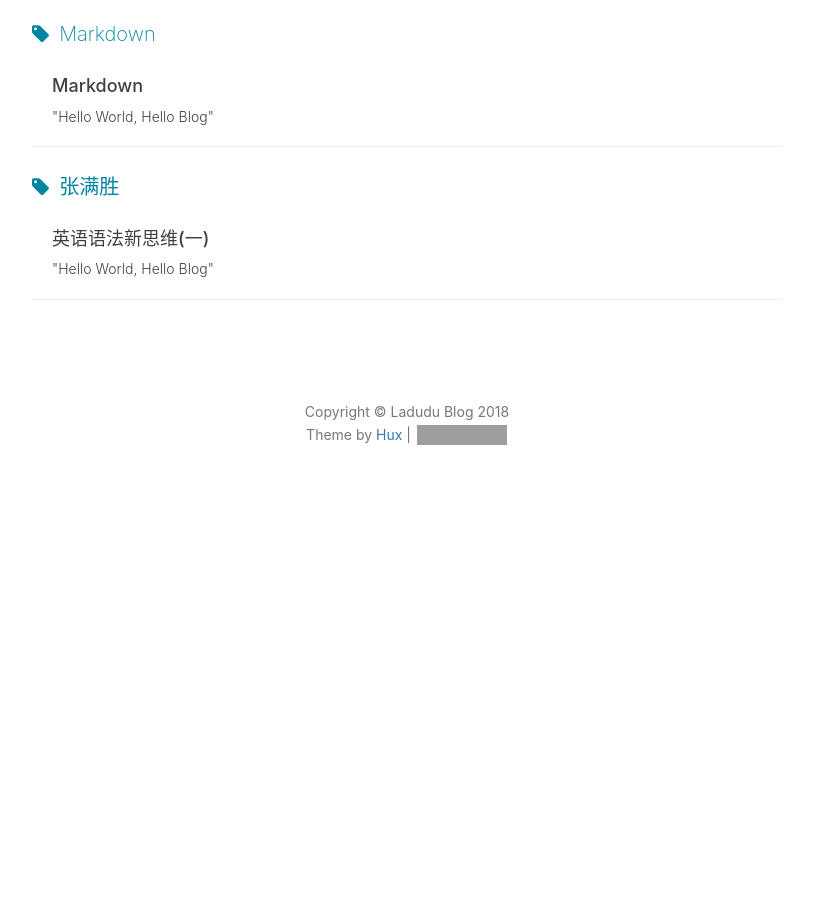
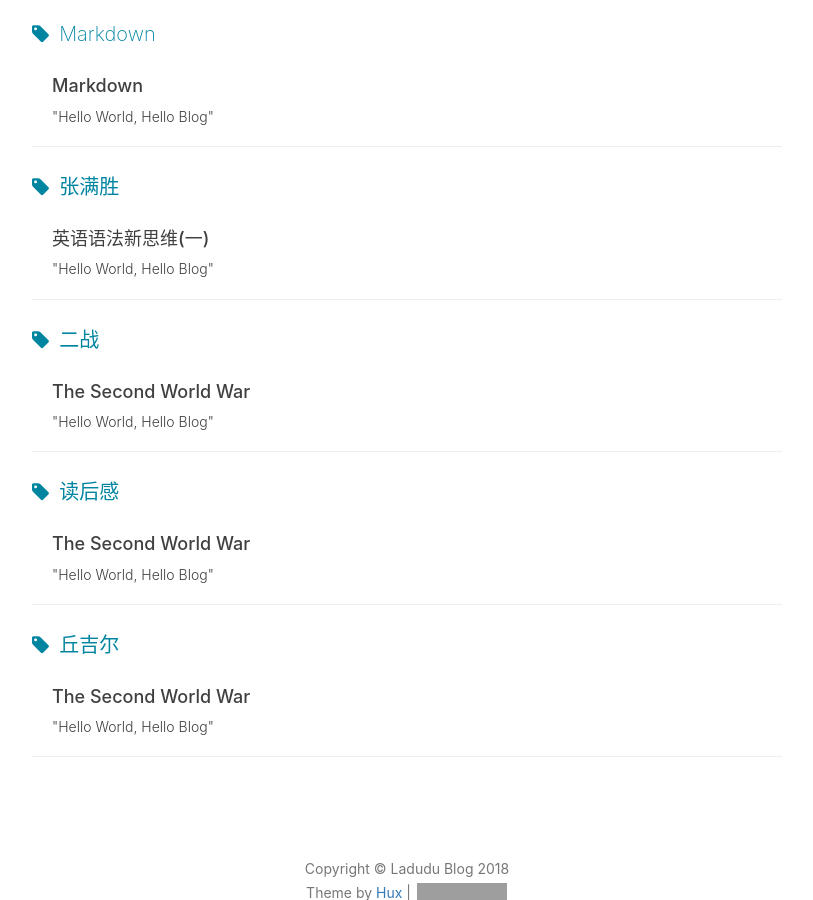
Before and after one commit to ladudu/ladudu.github.io, a Jekyll site: the page built from tags.html, in a window 1280 px wide and 900 px high, scrolled down 3630 px. Shown: the whole window, without its empty margins (233-1046 px from the left). Built offline with Jekyll 4.4.1, drawn with Linux system fonts in a browser that asks for light colours; nearby versions of some CDN libraries; comment, search, counter and statistics services are not loaded; before the commit the page ends 4169 px from its top, so only the background shows below that; grey boxes are pictures that could not be loaded.

Commit message:
丘吉尔

```diff
--- a/_posts/2018-08-19-GoneWithTheWind(part 3).markdown
+++ b/_posts/2018-08-19-GoneWithTheWind(part 3).markdown
@@ -220,7 +220,7 @@ For Ashley was born of a line of men who used their leisure for thinking,not doi
 
 - Why he should have captivated Scarlett when his mind was a stranger to hers she did not know. The very mystery of him excited her curiosity like a door that had neither lock nor key. The things about him which she could not understand only made her lvoe him more, and his odd, <font color=#D2691E>restrained</font> courtship only served to increase her determination to have him for her own.
 
--restrain
+- restrain
 
 - If you restrain an emotion or you restrain yourself from doing something, your prevent yourself from showing that emotion or doing what you wanted or intended to do.
 
--- /dev/null
+++ b/_posts/2018-11-27-The Second World War.markdown
@@ -0,0 +1,12 @@
+---
+layout:     post
+title:      "The Second World War"
+subtitle:   " \"Hello World, Hello Blog\""
+date:       2018-11-27 20:30:00
+author:     "LaDD"
+header-img: "img/winston_churchill.jpg"
+tags:
+    - 二战
+    - 读后感
+    - 丘吉尔
+---
```
Also changed, not shown: img/winston_churchill.jpg (added).
